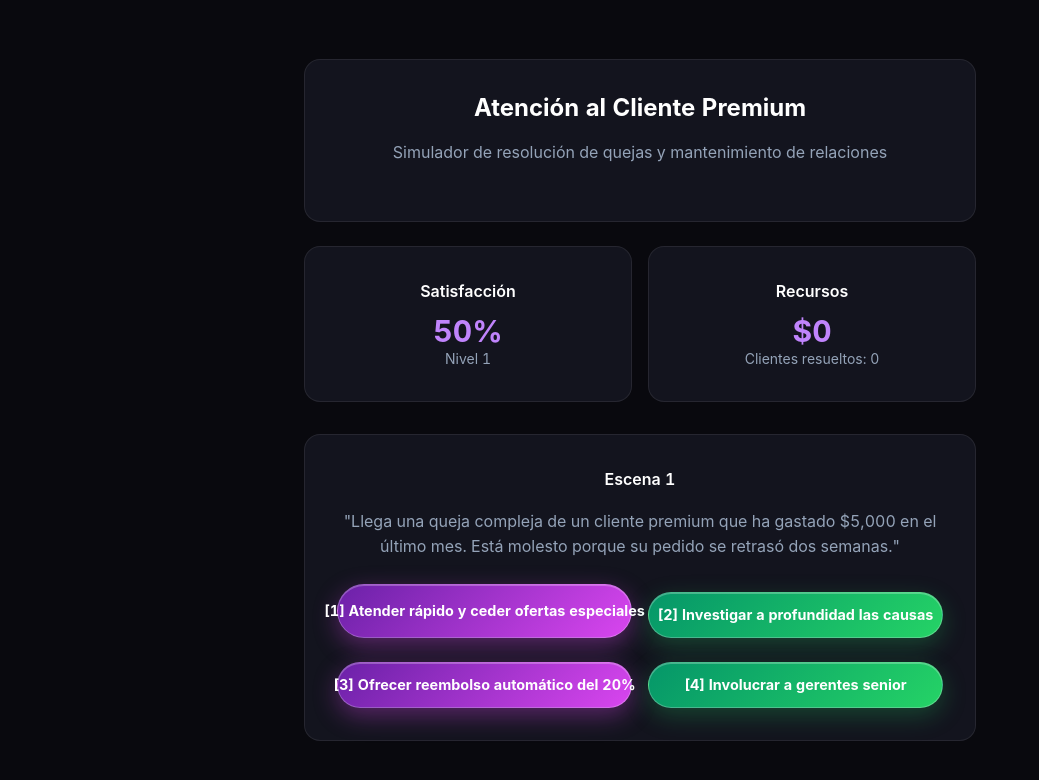
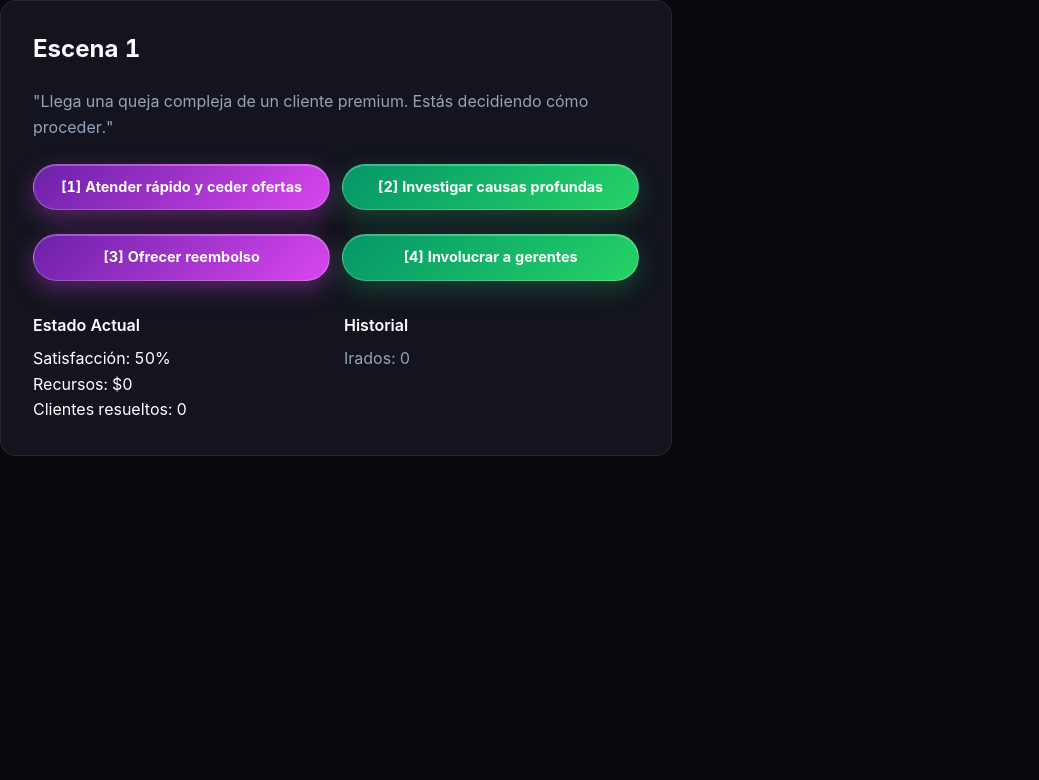
Before and after one commit to bylestherdev/games, a Next.js app: page /games/atencion-cliente in a window 1280 px wide. Shown: the top 780 px of the page, without its empty margins (0-1039 px from the left). Built offline with nearby package versions, Linux system fonts and the light colour scheme.

Commit message:
feat: Home page + Atención al Cliente game + main site palette - Home page with game categories grid - Atención al Cliente text RPG with 4 decisions - Tailwind config with full bylesther.dev color palette - Layout with background/text colors from main site - TypeScript compiles clean

```diff
--- a/src/app/games/atencion-cliente/page.tsx
+++ b/src/app/games/atencion-cliente/page.tsx
@@ -9,107 +9,98 @@ export default function AtencionClientePage() {
     clientes_resueltos: 0,
     clientes_irados: 0,
     nivel: 1,
-    experiencia: 0,
   });
 
-  const [escenaActual, setEscenaActual] = useState(1);
+  const [escena, setEscena] = useState(1);
 
   const manejarDecision = (decision: number) => {
-    const nuevasEstado = { ...estado };
+    const nuevo = { ...estado };
 
     if (decision === 1) {
-      nuevasEstado.satisfaccion += 20;
-      nuevasEstado.dinero += 50;
-      nuevasEstado.clientes_resueltos += 1;
+      nuevo.satisfaccion += 20;
+      nuevo.dinero += 50;
+      nuevo.clientes_resueltos += 1;
     } else if (decision === 2) {
-      nuevasEstado.satisfaccion += 10;
-      nuevasEstado.dinero += 20;
-      nuevasEstado.clientes_resueltos += 1;
+      nuevo.satisfaccion += 10;
+      nuevo.dinero += 20;
+      nuevo.clientes_resueltos += 1;
     } else if (decision === 3) {
-      nuevasEstado.satisfaccion += 30;
-      nuevasEstado.dinero -= 100;
-      nuevasEstado.clientes_resueltos += 1;
+      nuevo.satisfaccion += 30;
+      nuevo.dinero -= 100;
+      nuevo.clientes_resueltos += 1;
     } else if (decision === 4) {
-      nuevasEstado.satisfaccion -= 10;
-      nuevasEstado.dinero -= 50;
-      nuevasEstado.clientes_irados += 1;
+      nuevo.satisfaccion -= 10;
+      nuevo.dinero -= 50;
+      nuevo.clientes_irados += 1;
     }
 
-    setEstado(nuevasEstado);
-    setEscenaActual((escenaActual % 3) + 1);
+    setEstado(nuevo);
+    setEscena((escena % 4) + 1);
   };
 
+  if (escena > 4) {
     return (
-    <main className="min-h-screen bg-background p-4 md:p-8 flex flex-col items-center justify-center">
-      <div className="w-full max-w-2xl space-y-6 text-center">
-        <div className="card-interactive p-6 md:p-8">
-          <h2 className="text-2xl font-bold text-white mb-4">Atención al Cliente Premium</h2>
-          <p className="text-[var(--color-text-secondary)] mb-6">
-            Simulador de resolución de quejas y mantenimiento de relaciones
+      <div className="p-6 card-interactive">
+        <h3 className="text-white mb-4">¡Gracias por jugar!</h3>
+        <p className="text-[var(--color-text-secondary)]">
+          Tus decisiones han marcado la diferencia. Sigue practicando para mejorar tus habilidades de atención al cliente.
         </p>
       </div>
+    );
+  }
 
-        <div className="grid grid-cols-2 gap-4 mb-8">
-          <div className="card p-4">
-            <h3 className="font-semibold text-white mb-2">Satisfacción</h3>
-            <p className="text-3xl font-bold text-[var(--color-text-accent)]">{estado.satisfaccion}%</p>
-            <p className="text-sm text-[var(--color-text-secondary)]">Nivel {estado.nivel}</p>
-          </div>
-          <div className="card p-4">
-            <h3 className="font-semibold text-white mb-2">Recursos</h3>
-            <p className="text-3xl font-bold text-[var(--color-text-accent)]">${estado.dinero}</p>
-            <p className="text-sm text-[var(--color-text-secondary)]">Clientes resueltos: {estado.clientes_resueltos}</p>
-          </div>
-        </div>
+  return (
+    <div className="p-6 md:p-8 card-interactive max-w-2xl w-full">
+      <h2 className="text-2xl font-bold text-white mb-6">Escena {escena}</h2>
 
-        <div className="card p-6 md:p-8">
-          <h3 className="font-semibold text-white mb-4">Escena {escenaActual}</h3>
       <p className="text-[var(--color-text-secondary)] mb-6">
-            "Llega una queja compleja de un cliente premium que ha gastado $5,000 en el último mes. Está molesto porque su pedido se retrasó dos semanas."
+        "Llega una queja compleja de un cliente premium. Estás decidiendo cómo proceder."
       </p>
 
-          <div className="grid grid-cols-2 gap-4">
+      <div className="grid grid-cols-2 gap-3 mb-6">
         <button
           onClick={() => manejarDecision(1)}
           className="btn-primary w-full"
         >
-              [1] Atender rápido y ceder ofertas especiales
+          [1] Atender rápido y ceder ofertas
         </button>
         <button
           onClick={() => manejarDecision(2)}
-              className="btn-secondary w-full mt-2"
+          className="btn-secondary w-full"
         >
-              [2] Investigar a profundidad las causas
+          [2] Investigar causas profundas
         </button>
       </div>
-          <div className="grid grid-cols-2 gap-4 mt-4">
+
+      <div className="grid grid-cols-2 gap-3">
         <button
           onClick={() => manejarDecision(3)}
-              className="btn-primary w-full mt-2"
+          className="btn-primary w-full"
         >
-              [3] Ofrecer reembolso automático del 20%
+          [3] Ofrecer reembolso
         </button>
         <button
           onClick={() => manejarDecision(4)}
-              className="btn-secondary w-full mt-2"
+          className="btn-secondary w-full"
         >
-              [4] Involucrar a gerentes senior
+          [4] Involucrar a gerentes
         </button>
       </div>
+
+      <div className="mt-8 grid grid-cols-2 gap-4">
+        <div>
+          <h4 className="font-semibold text-white mb-2">Estado Actual</h4>
+          <p className="text-white">Satisfacción: {estado.satisfaccion}%</p>
+          <p className="text-white">Recursos: ${estado.dinero}</p>
+          <p className="text-white">Clientes resueltos: {estado.clientes_resueltos}</p>
         </div>
-
-        {escenaActual > 3 && (
-          <div className="mt-8 p-6 card-interactive">
-            <h3 className="font-semibold text-white mb-4">Resultado</h3>
-            <p className="text-[var(--color-text-secondary)] mb-4">
-              Has tomado tu decisión. Los resultados se reflejan en tus métricas arriba.
-            </p>
-            <p className="text-sm">
-              💡 <strong>Consejo:</strong> La clave en atención al cliente es equilibrar satisfacción del cliente con rentabilidad del negocio.
+        <div>
+          <h4 className="font-semibold text-white mb-2">Historial</h4>
+          <p className="text-[var(--color-text-secondary)]">
+            Irados: {estado.clientes_irados}
           </p>
         </div>
-        )}
       </div>
-    </main>
+    </div>
   );
 }
--- a/src/app/layout.tsx
+++ b/src/app/layout.tsx
@@ -12,9 +12,11 @@ export default function RootLayout({
 }) {
   return (
     <html lang="es" className="bg-[var(--color-canvas)] text-[var(--color-text-primary)] min-h-screen flex flex-col">
-      <main className="flex-grow flex flex-col w-full">
-        {children}
-      </main>
+      <body className="bg-[var(--color-canvas)] text-[var(--color-text-primary)] antialiased min-h-screen flex flex-col">
+        <main className="flex-grow flex flex-col w-full">
+          {children}
+        </main>
+      </body>
     </html>
   );
 }
--- a/src/app/page.tsx
+++ b/src/app/page.tsx
@@ -1,11 +1,64 @@
 export default function HomePage() {
   return (
-    <main className="min-h-screen bg-background flex items-center justify-center">
-      <div className="text-center">
-        <h1 className="text-4xl font-bold mb-4 text-foreground">Games bylesther.dev</h1>
-        <p className="text-lg text-muted-foreground">
-          Proyecto de juegos en desarrollo
-        </p>
+    <main className="min-h-screen bg-background p-4 md:p-8 flex flex-col items-center justify-center">
+      <div className="w-full max-w-5xl text-center space-y-8">
+        {/* Header */}
+        <div className="card-interactive p-6 md:p-12">
+          <h1 className="text-5xl md:text-6xl font-bold text-white mb-4">
+            Games bylesther.dev
+          </h1>
+          <p className="text-2xl md:text-3xl text-[var(--color-text-secondary)] mb-8">
+            Plataforma de Text RPGs basados en decisiones
+          </p>
+        </div>
+
+        {/* Categorías Principales */}
+        <div className="grid grid-cols-1 md:grid-cols-2 lg:grid-cols-3 gap-4 max-w-2xl">
+          <a href="/games/negociacion" className="group card-interactive hover:bg-[var(--color-surface-hover)] transition-colors">
+            <div className="p-6">
+              <h3 className="text-xl font-bold text-white mb-2">🤝 Negociación Maestra</h3>
+              <p className="text-[var(--color-text-secondary)] text-sm">Simulador de contratos y cierre de ventas</p>
+            </div>
+          </a>
+
+          <a href="/games/gestion" className="group card-interactive hover:bg-[var(--color-surface-hover)] transition-colors">
+            <div className="p-6">
+              <h3 className="text-xl font-bold text-white mb-2">📊 Gestor de Cartera</h3>
+              <p className="text-[var(--color-text-secondary)] text-sm">Administración de relaciones cliente</p>
+            </div>
+          </a>
+
+          <a href="/games/producto" className="group card-interactive hover:bg-[var(--color-surface-hover)] transition-colors">
+            <div className="p-6">
+              <h3 className="text-xl font-bold text-white mb-2">💡 Desarrollo Producto</h3>
+              <p className="text-[var(--color-text-secondary)] text-sm">Decisiones sobre features y roadmap</p>
+            </div>
+          </a>
+        </div>
+
+        {/* Categorías Secundarias */}
+        <div className="grid grid-cols-1 md:grid-cols-2 lg:grid-cols-3 gap-4 mt-8 max-w-2xl">
+          <a href="/games/atencion-cliente" className="group card-interactive hover:bg-[var(--color-surface-hover)] transition-colors">
+            <div className="p-6">
+              <h3 className="text-xl font-bold text-white mb-2">🌟 Atención al Cliente</h3>
+              <p className="text-[var(--color-text-secondary)] text-sm">Resolución de quejas y retención</p>
+            </div>
+          </a>
+
+          <a href="/games/leads" className="group card-interactive hover:bg-[var(--color-surface-hover)] transition-colors">
+            <div className="p-6">
+              <h3 className="text-xl font-bold text-white mb-2">🎯 Cazador de Leads</h3>
+              <p className="text-[var(--color-text-secondary)] text-sm">Prospección y calificación de oportunidades</p>
+            </div>
+          </a>
+
+          <a href="/games/internacional" className="group card-interactive hover:bg-[var(--color-surface-hover)] transition-colors">
+            <div className="p-6">
+              <h3 className="text-xl font-bold text-white mb-2">🚀 Expansión Internacional</h3>
+              <p className="text-[var(--color-text-secondary)] text-sm">Nuevos mercados y culturas</p>
+            </div>
+          </a>
+        </div>
       </div>
     </main>
   );
--- a/tailwind.config.ts
+++ b/tailwind.config.ts
@@ -8,8 +8,8 @@ const config: Config = {
   ],
   theme: {
     extend: {
-      // Colores base iguales al sitio principal bylesther.dev
       colors: {
+        // Colores base del sitio bylesther.dev
         border: "hsl(var(--border))",
         input: "hsl(var(--input))",
         ring: "hsl(var(--ring))",
@@ -35,7 +35,23 @@ const config: Config = {
           DEFAULT: "hsl(var(--accent))",
           foreground: "hsl(var(--accent-foreground))",
         },
-        // Colores personalizados para reemplazar el gray theme de Tailwind
+        // Colores personalizados igual al sitio principal
+        // (sin 'border' para evitar conflicto con la definición base)
+        canvas: "#09090E",
+        surface: "#13141E",
+        "surface-hover": "#1A1B28",
+        "surface-elevated": "#1A1B28",
+        "text-primary": "#FFFFFF",
+        "text-secondary": "#94A3B8",
+        "text-tertiary": "#94A3B8",
+        "text-accent": "#C084FC",
+        "kinetic-start": "#C026D3",
+        "kinetic-end": "#D946EF",
+        leather: "#A66E38",
+        whatsapp: "#25D366",
+        "gradient-kinetic": "linear-gradient(135deg, #C026D3 0%, #D946EF 100%)",
+        "gradient-whatsapp": "linear-gradient(135deg, #059669 0%, #25D366 100%)",
+        // Gray personalizado para reemplazar grayTheme de Tailwind v4
         gray: {
           0: "hsl(var(--gray-0, 0 0% 100%))",
           100: "hsl(var(--gray-100, 0 0% 96%))",
@@ -50,6 +66,11 @@ const config: Config = {
           950: "hsl(var(--gray-950, 0 0% 10%))",
         },
       },
+      borderRadius: {
+        lg: "var(--radius)",
+        md: "calc(var(--radius) - 2px)",
+        sm: "calc(var(--radius) - 4px)",
+      },
     },
   },
   plugins: [],
```
Also changed, not shown: 1 other file (tests, documents, lock files or other folders). Lines whose indentation alone changed are shown as unchanged.
